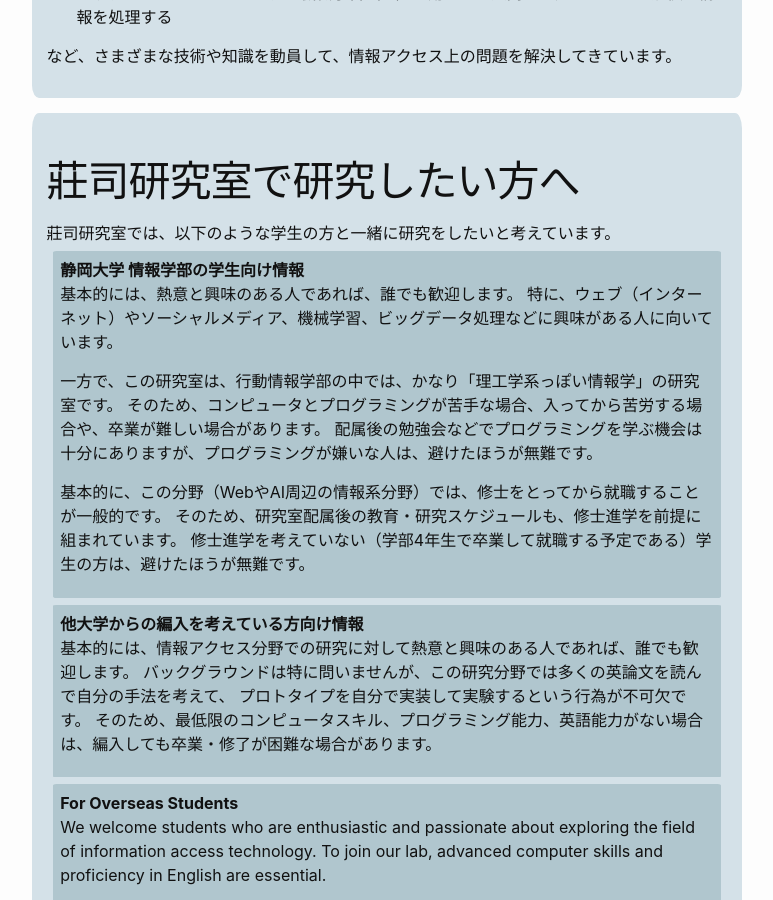
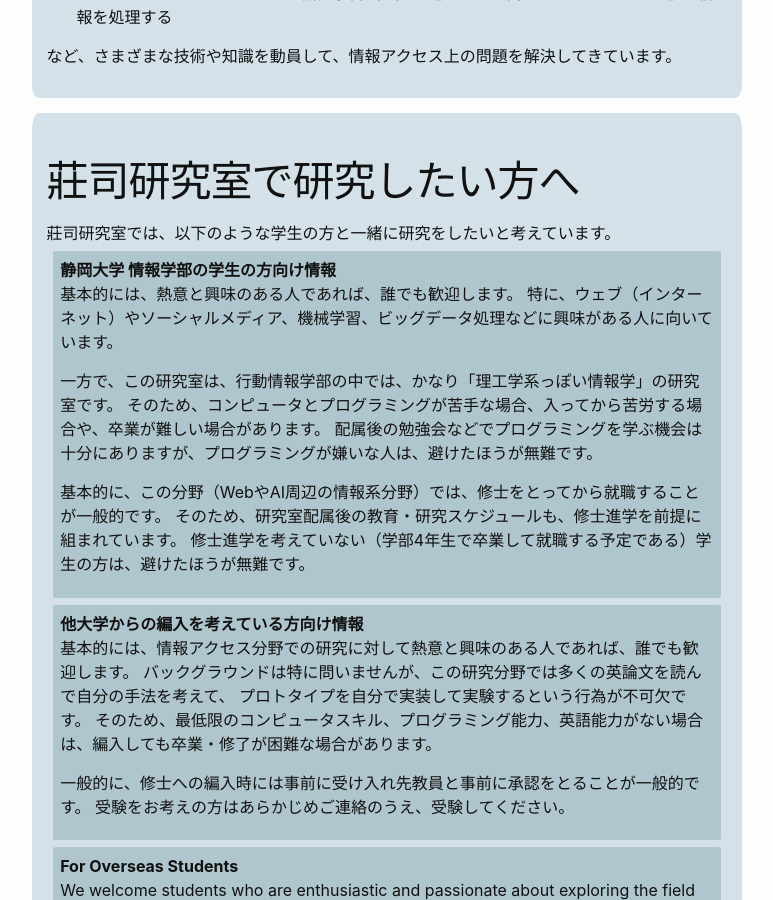
Before and after one commit to shoji-lab/shoji-lab.github.io, a Jekyll site: the page built from about.md, in a window 1280 px wide and 900 px high, scrolled down 1429 px. Shown: the whole window, without its empty margins (253-1026 px from the left). Built offline with Jekyll 4.4.1, drawn with Linux system fonts in a browser that asks for light colours; some of the changed text lies outside the part shown.

Commit message:
edit about.md

```diff
--- a/about.md
+++ b/about.md
@@ -73,7 +73,7 @@
 <h1>莊司研究室で研究したい方へ</h1>
 莊司研究室では、以下のような学生の方と一緒に研究をしたいと考えています。
 <div class="target">
-<strong>静岡大学 情報学部の学生向け情報</strong><br>
+<strong>静岡大学 情報学部の学生の方向け情報</strong><br>
 <p>
 基本的には、熱意と興味のある人であれば、誰でも歓迎します。
 特に、ウェブ（インターネット）やソーシャルメディア、機械学習、ビッグデータ処理などに興味がある人に向いています。
@@ -97,6 +97,10 @@
 バックグラウンドは特に問いませんが、この研究分野では多くの英論文を読んで自分の手法を考えて、
 プロトタイプを自分で実装して実験するという行為が不可欠です。
 そのため、最低限のコンピュータスキル、プログラミング能力、英語能力がない場合は、編入しても卒業・修了が困難な場合があります。
+</p>
+<p>
+一般的に、修士への編入時には事前に受け入れ先教員と事前に承認をとることが一般的です。
+受験をお考えの方はあらかじめご連絡のうえ、受験してください。
 </p>
 </div>
 
@@ -139,10 +143,16 @@
 </div>
 
 <div class="block">
-<h2>莊司について</h2>
+<h1>莊司について</h1>
 ノリが軽い。
 時間にルーズ。
 朝起きてこない。
 どこにでも自転車で来る。
 前に言ったことを忘れている。
 </div>
+
+<div class="block">
+<h1>連絡先</h1>
+lab🐈shoji-lab.jp
+（🐈を@に置き換えてください。）
+</div>
```
